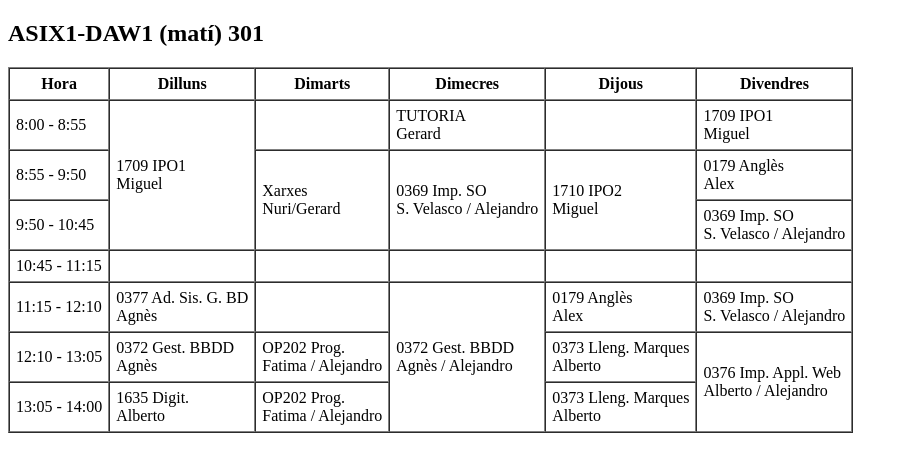
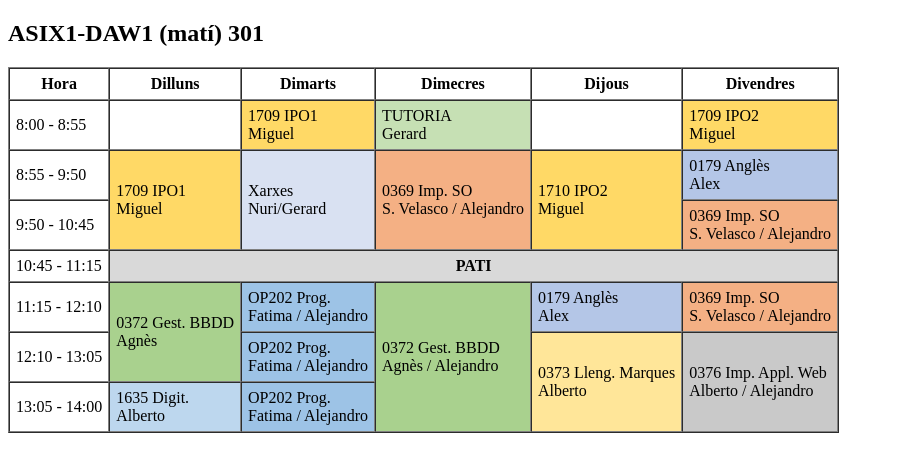
Before and after one commit to MarcSaezGarcia/-ASIX1_0373_A05_Horario, a plain HTML site: page index.html in a window 1280 px wide. Shown: the whole page, without its empty margins (0-908 px from the left). Drawn offline with Linux system fonts and the light colour scheme.

Commit message:
Poner las asignaturas con muchas horas en una sola celda y poner color

```diff
--- a/index.html
+++ b/index.html
@@ -19,63 +19,58 @@
     <!-- 8:00 - 8:55 -->
     <tr>
         <td>8:00 - 8:55</td>
-        <td rowspan="3">1709 IPO1<br>Miguel</td>
+        <td></td> <!-- Libre -->
+        <td bgcolor="#FFD966">1709 IPO1<br>Miguel</td>
+        <td bgcolor="#C6E0B4">TUTORIA<br>Gerard</td>
         <td></td>
-        <td>TUTORIA<br>Gerard</td>
-        <td></td>
-        <td>1709 IPO1<br>Miguel</td>
+        <td bgcolor="#FFD966">1709 IPO2<br>Miguel</td>
     </tr>
 
     <!-- 8:55 - 9:50 -->
     <tr>
         <td>8:55 - 9:50</td>
-        <td rowspan="2">Xarxes<br>Nuri/Gerard</td>
-        <td rowspan="2">0369 Imp. SO<br>S. Velasco / Alejandro</td>
-        <td rowspan="2">1710 IPO2<br>Miguel</td>
-        <td>0179 Anglès<br>Alex</td>
+        <td rowspan="2" bgcolor="#FFD966">1709 IPO1<br>Miguel</td>
+        <td rowspan="2" bgcolor="#D9E1F2">Xarxes<br>Nuri/Gerard</td>
+        <td rowspan="2" bgcolor="#F4B084">0369 Imp. SO<br>S. Velasco / Alejandro</td>
+        <td rowspan="2" bgcolor="#FFD966">1710 IPO2<br>Miguel</td>
+        <td bgcolor="#B4C6E7">0179 Anglès<br>Alex</td>
     </tr>
 
     <!-- 9:50 - 10:45 -->
     <tr>
         <td>9:50 - 10:45</td>
-        <td>0369 Imp. SO<br>S. Velasco / Alejandro</td>
+        <td bgcolor="#F4B084">0369 Imp. SO<br>S. Velasco / Alejandro</td>
     </tr>
 
     <!-- 10:45 - 11:15 (PATIO) -->
     <tr>
         <td>10:45 - 11:15</td>
-        <td></td>
-        <td></td>
-        <td></td>
-        <td></td>
-        <td></td>
+        <td colspan="5" align="center" bgcolor="#D9D9D9"><b>PATI</b></td>
     </tr>
 
     <!-- 11:15 - 12:10 -->
     <tr>
         <td>11:15 - 12:10</td>
-        <td>0377 Ad. Sis. G. BD<br>Agnès</td>
-        <td></td>
-        <td rowspan="3">0372 Gest. BBDD<br>Agnès / Alejandro</td>
-        <td>0179 Anglès<br>Alex</td>
-        <td>0369 Imp. SO<br>S. Velasco / Alejandro</td>
+        <td rowspan="2" bgcolor="#A9D18E">0372 Gest. BBDD<br>Agnès</td> <!-- Unificadas -->
+        <td bgcolor="#9DC3E6">OP202 Prog.<br>Fatima / Alejandro</td>
+        <td rowspan="3" bgcolor="#A9D18E">0372 Gest. BBDD<br>Agnès / Alejandro</td>
+        <td bgcolor="#B4C6E7">0179 Anglès<br>Alex</td>
+        <td bgcolor="#F4B084">0369 Imp. SO<br>S. Velasco / Alejandro</td>
     </tr>
 
     <!-- 12:10 - 13:05 -->
     <tr>
         <td>12:10 - 13:05</td>
-        <td>0372 Gest. BBDD<br>Agnès</td>
-        <td>OP202 Prog.<br>Fatima / Alejandro</td>
-        <td>0373 Lleng. Marques<br>Alberto</td>
-        <td rowspan="2">0376 Imp. Appl. Web<br>Alberto / Alejandro</td>
+        <td bgcolor="#9DC3E6">OP202 Prog.<br>Fatima / Alejandro</td>
+        <td rowspan="2" bgcolor="#FFE699">0373 Lleng. Marques<br>Alberto</td> <!-- Unificadas -->
+        <td rowspan="2" bgcolor="#C9C9C9">0376 Imp. Appl. Web<br>Alberto / Alejandro</td>
     </tr>
 
     <!-- 13:05 - 14:00 -->
     <tr>
         <td>13:05 - 14:00</td>
-        <td>1635 Digit.<br>Alberto</td>
-        <td>OP202 Prog.<br>Fatima / Alejandro</td>
-        <td>0373 Lleng. Marques<br>Alberto</td>
+        <td bgcolor="#BDD7EE">1635 Digit.<br>Alberto</td>
+        <td bgcolor="#9DC3E6">OP202 Prog.<br>Fatima / Alejandro</td>
     </tr>
 </table>
 </body>
```
Lines whose indentation alone changed are shown as unchanged.
